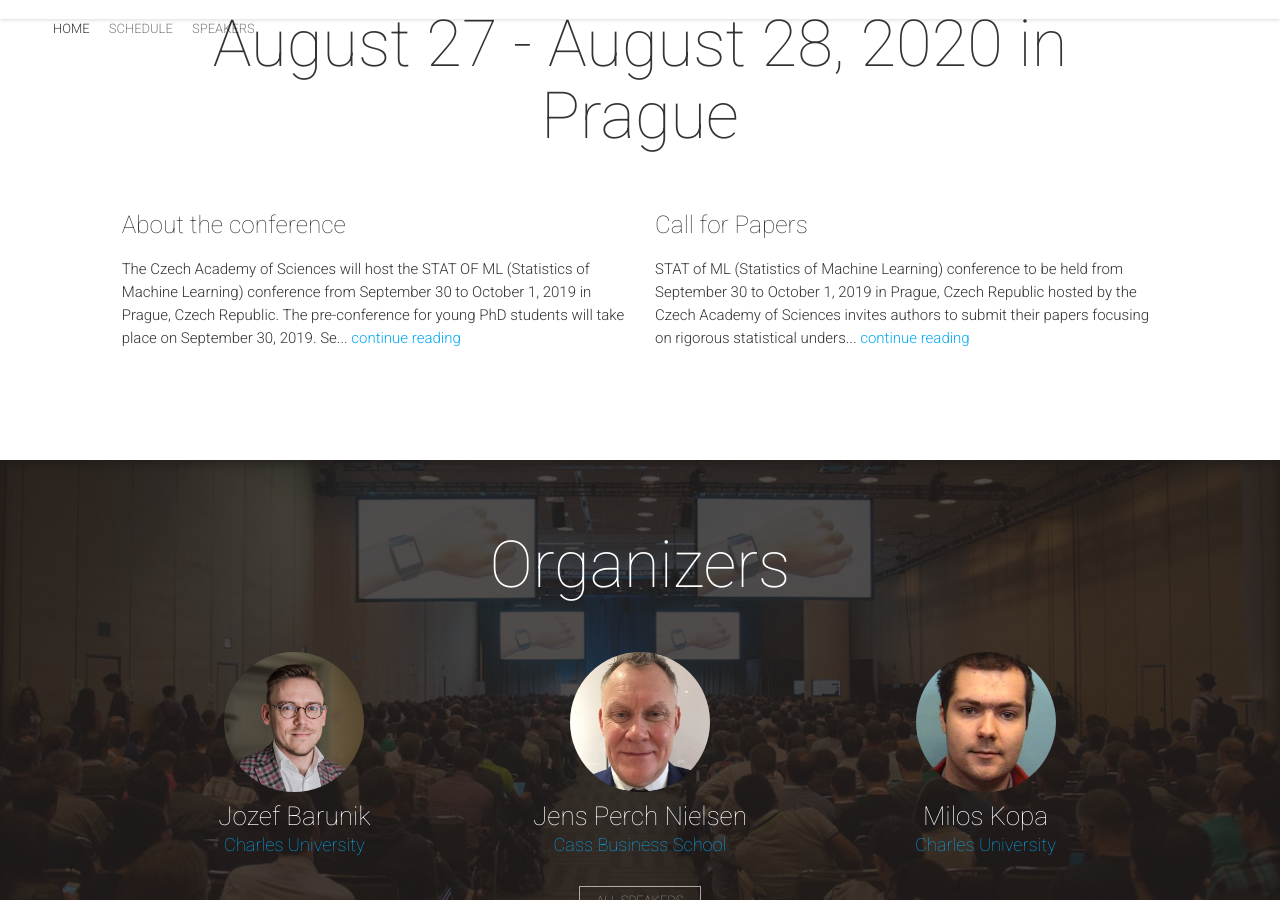
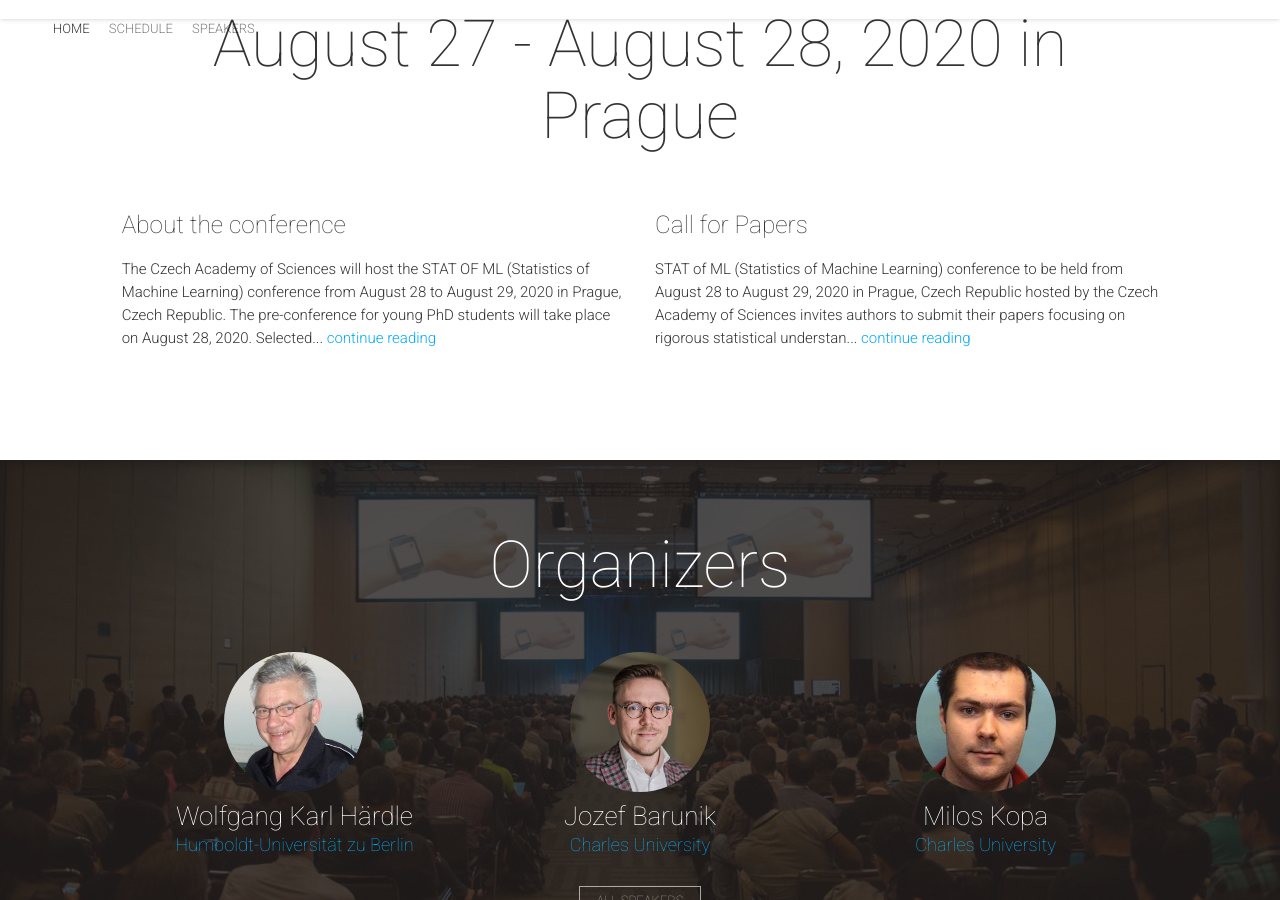
Before and after one commit to barunik/Prague2020, a Jekyll site: the page built from index.html, in a window 1280 px wide and 900 px high, scrolled down 1403 px. Built offline with Jekyll 4.4.1, drawn with Linux system fonts in a browser that asks for light colours; nearby versions of some CDN libraries; comment, search, counter and statistics services are not loaded.

Commit message:
dates change

```diff
--- a/_data/schedule.yml
+++ b/_data/schedule.yml
@@ -1,6 +1,6 @@
 -
-  date: "2019-09-30"
-  dateReadable: "September 30 (Monday)"
+  date: "2020-08-27"
+  dateReadable: "August 27 (Thursday)"
   tracks:
     - {title: "Pre-conference (presentation of PhD students)", color: "#be4e4e"}
   timeslots:
@@ -117,8 +117,8 @@
     }
 
 -
-  date: "2019-10-01"
-  dateReadable: "October 1 (Tuesday)"
+  date: "2020-08-28"
+  dateReadable: "August 28 (Friday)"
   tracks:
     - {title: "Session II", color: "#90be4e"}
   timeslots:
--- a/_data/speakers.yml
+++ b/_data/speakers.yml
@@ -46,7 +46,7 @@
   title: "Professor"
   bio: '<p>Actuary from Copenhagen and statistician from UC-Berkeley. Worked as appointed actuary in his young days and led various product development departments before specialising in research and development. He became research director of RSA with responsibilities in life as well as non-life in 1999. From 2006 until 2012 he worked as an entreprenuer and he is still co-owner and board member of Copenhagen based ScienceFirst, London based Operational Science and Cyprus based Emergent. He is co-author of more than 100 scientific papers in reviewed journals of actuarial science, economics, econometrics and statistics and also one book on quantitative operational risk modelling and associate editor of a number of journals.</p>'
   thumbnailUrl: nielsen.jpg
-  rockstar: true
+  rockstar: false
   social:
     - {name: "github", link: "https://www.cass.city.ac.uk/faculties-and-research/experts/jens-perch"}
 
--- a/_posts/2014-07-21-call-for-papers.markdown
+++ b/_posts/2014-07-21-call-for-papers.markdown
@@ -4,11 +4,11 @@ title:  "Call for Papers"
 date:   2019-03-19 08:00:00
 isStaticPost: false
 ---
-STAT of ML (Statistics of Machine Learning) conference to be held from September 30 to October 1, 2019 in Prague, Czech Republic hosted by the Czech Academy of Sciences invites authors to submit their papers focusing on rigorous statistical understanding of machine learning methods.
+STAT of ML (Statistics of Machine Learning) conference to be held from August 28 to August 29, 2020 in Prague, Czech Republic hosted by the Czech Academy of Sciences invites authors to submit their papers focusing on rigorous statistical understanding of machine learning methods.
 
 ##### Submission Procedure
 
-Papers must be submitted via email directly to [Jozef Barunik](https://barunik.github.io){:target="blank"} by August 15, 2019. All submitted papers will be reviewed by the organizers.<br/>
+Papers must be submitted via email directly to [Jozef Barunik](https://barunik.github.io){:target="blank"} by July 30, 2020. All submitted papers will be reviewed by the organizers.<br/>
 
 ##### Conference Registration and Payment Details
 
--- a/_posts/2014-07-21-hello-world.markdown
+++ b/_posts/2014-07-21-hello-world.markdown
@@ -5,6 +5,6 @@ date:   2019-03-19 08:00:00
 isStaticPost: false
 ---
 
-The Czech Academy of Sciences will host the STAT OF ML (Statistics of Machine Learning) conference from September 30 to October 1, 2019 in Prague, Czech Republic. The pre-conference for young PhD students will take place on September 30, 2019.
+The Czech Academy of Sciences will host the STAT OF ML (Statistics of Machine Learning) conference from August 28 to August 29, 2020 in Prague, Czech Republic. The pre-conference for young PhD students will take place on August 28, 2020.
 
 Selected papers will be considered for publication in the [Digital Finance](https://www.springer.com/finance/journal/42521){:target="blank"} journal. The prize for the best prezentation of a PhD student will be announced.
```
Also changed, not shown: _data/sessions.yml (line endings or trailing spaces).
